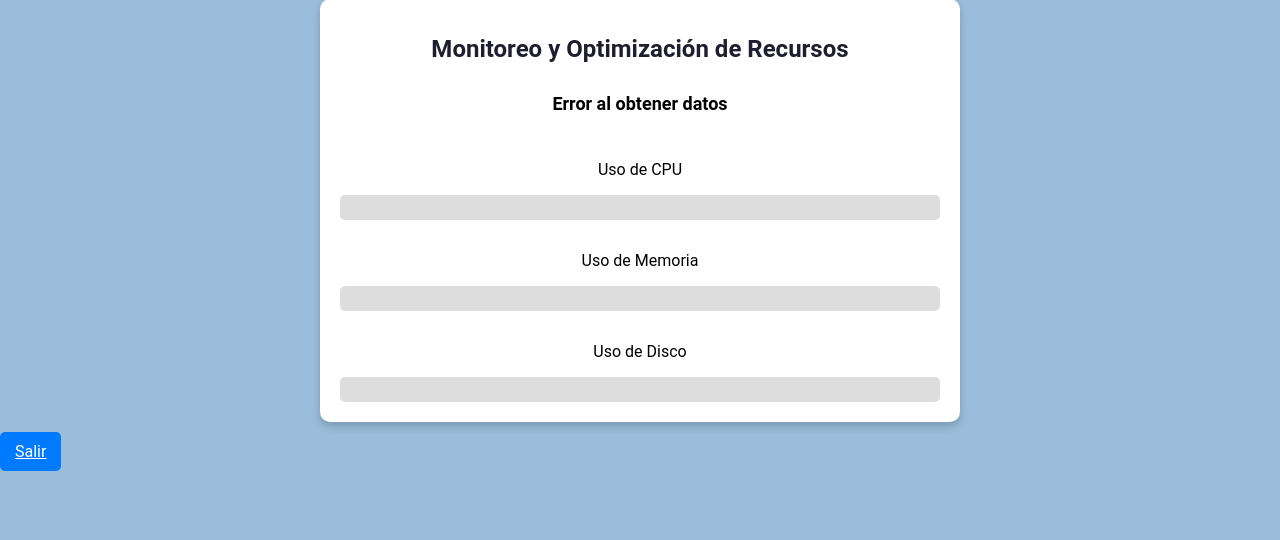
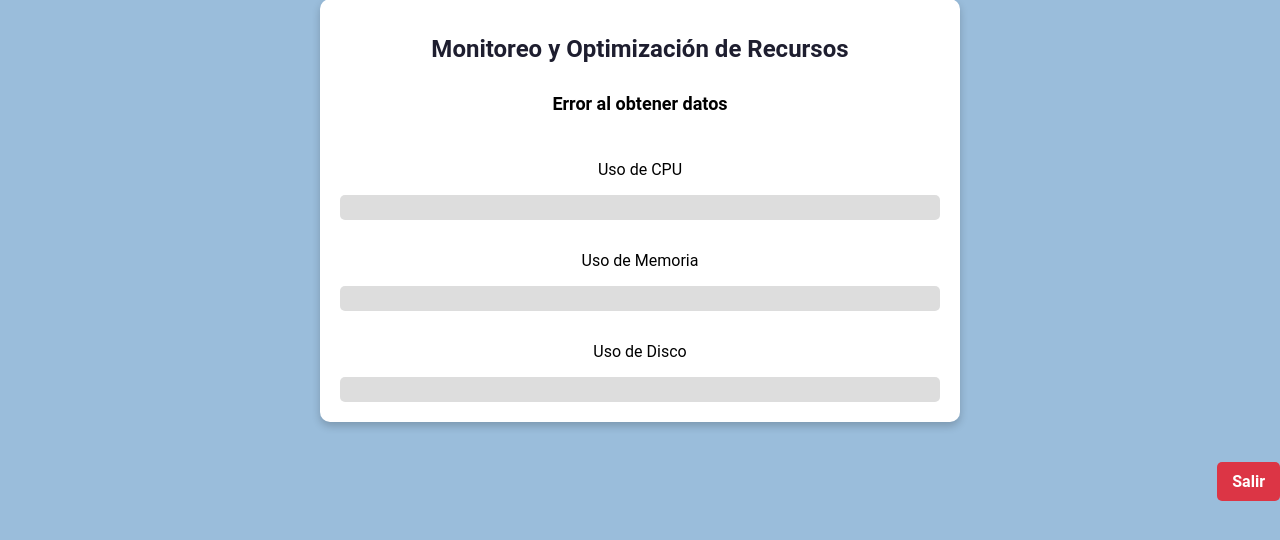
Before and after one commit to Andreas103-SI/App-gestion, a Flask app: page /monitor_view in a window 1280 px wide. Shown: the part 21-561 px from the top of the page. Run offline with Flask 3, Linux system fonts and the light colour scheme; data that the repository does not hold is empty; some libraries are stand-ins or nearby versions.

Commit message:
Añadir estilos para el botón de salida en styles.css, incluyendo efectos de hover y ajustes de presentación.

```diff
--- a/static/css/styles.css
+++ b/static/css/styles.css
@@ -172,6 +172,27 @@ input:focus {
     background-color: #ffc107;
 }
 
+.exit-btn {
+    background-color: #dc3545; /* Rojo Bootstrap */
+    color: white;
+    border: none;
+    border-radius: 5px;
+    padding: 10px 15px;
+    font-size: 16px;
+    cursor: pointer;
+    transition: background-color 0.3s ease-in-out;
+    text-decoration: none;
+    font-weight: bold;
+    display: block;
+    width: fit-content;
+    margin: 20px 0 0 auto; /* Empuja el botón a la derecha */
+}
+
+.exit-btn:hover {
+    background-color: #c82333; /* Rojo más oscuro */
+}
+
+
 @media (max-width: 768px) {
     .monitor-container {
         width: 90%;
--- a/templates/monitor.html
+++ b/templates/monitor.html
@@ -58,7 +58,9 @@
             </div>
         </div>
     </div>
-    <a href="{{ url_for('index') }}" class="btn btn-secondary mt-3">Salir</a>
+    <div style="display: flex; justify-content: flex-end;">
+        <a href="{{ url_for('index') }}" class="exit-btn">Salir</a>
+    </div>
 
 </body>
 </html>
```
Also changed, not shown: 1 other file.
